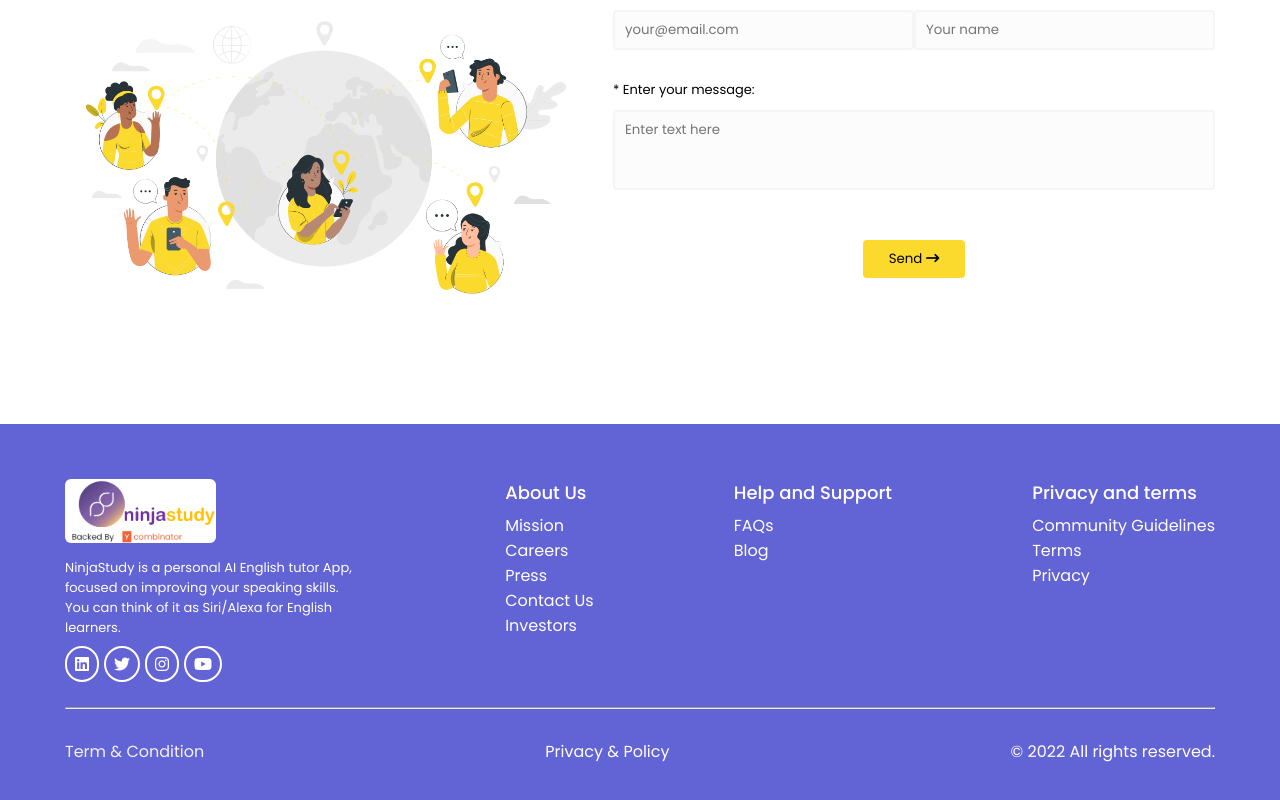
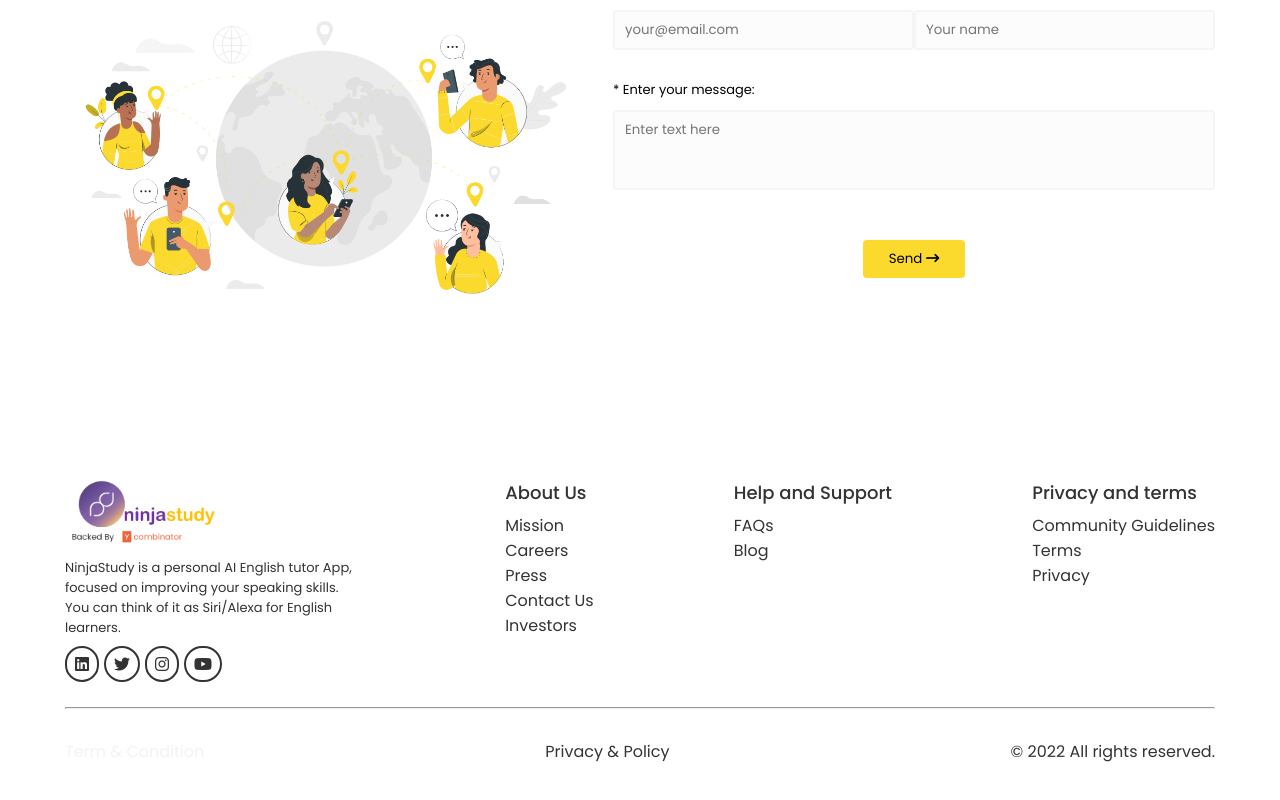
Before and after one commit to tanihka/ninja--study, a React (Create React App) app: page / in a window 1280 px wide. Shown: the part 4115-4915 px from the top of the page. Built offline with nearby package versions, Linux system fonts and the light colour scheme.

Commit message:
Update footer.css

```diff
--- a/src/components/Footer/footer.css
+++ b/src/components/Footer/footer.css
@@ -1,6 +1,6 @@
 footer {
-    background-color: #6263D5;
-    color: #fff;
+    background-color: #FFFFFF;
+    color: #333333;
 
 }
 
@@ -45,13 +45,13 @@ footer {
 }
 
 .company {
-    color: #fff;
+    color: #333333;
     display: flex;
     flex-direction: column;
 }
 
 .company a{
-    color: white;
+    color: #333333;
 }
 .company p{
     font-size: 14px;
@@ -95,9 +95,9 @@ hr {
 .social-icons i {
     padding: 8px;
     /* background-color: #FBD92D; */
-    border: 2px solid #FFFFFF;
+    border: 2px solid #333333;
     margin-right: 5px;
-    color:#FFFFFF;
+    color:#333333;
     border-radius: 50px;
     transition: .3s;
 }
@@ -107,7 +107,7 @@ hr {
 }
 
 .contact a {
-    color:#FFFFFF;
+    color:#333333;
     transition: .3s;
     font-size: 14px;
 
```
